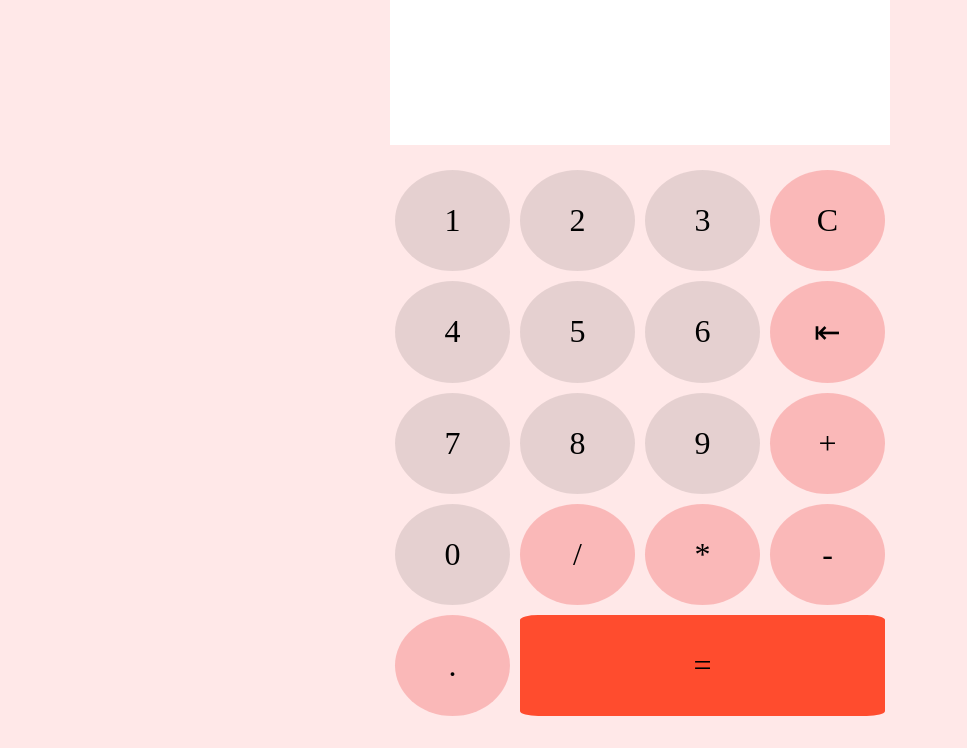
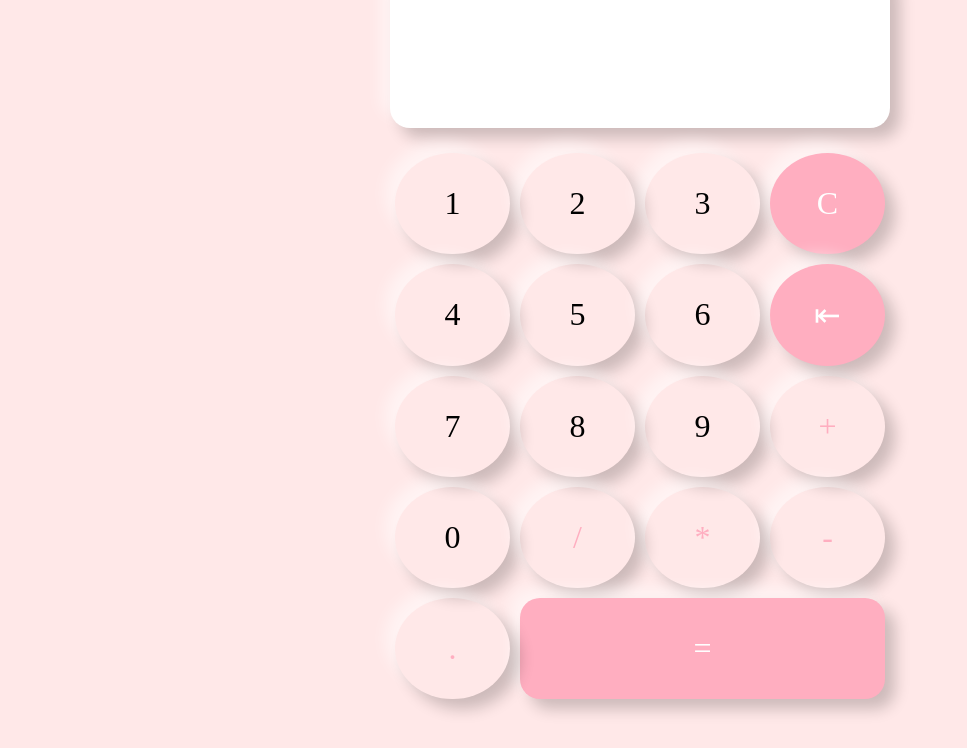
Before and after one commit to anahiquintero99/Calculator, a plain HTML site: page index.html in a window 1280 px wide. Shown: the part 52-800 px from the top of the page, without its empty margins (0-967 px from the left). Drawn offline with Linux system fonts and the light colour scheme.

Commit message:
Add new styles to neumorphism

```diff
--- a/css/app.css
+++ b/css/app.css
@@ -1,6 +1,11 @@
 :root {
   --key-padding: 2rem;
   --background-body: #ffe8e8;
+  --shades-buttons: 10px 10px 15px rgba(0, 0, 0, 0.2), -10px -10px 15px rgba(255, 255, 255, 0.5);
+  --inner-shades-buttons: 10px 10px 15px rgba(0, 0, 0, 0.2) inset,
+    -10px -10px 15px rgba(255, 255, 255, 0.5) inset;
+  --background-buttons: #ffaec0;
+  --symbol-color: #ffaec0;
 }
 
 *,
@@ -12,6 +17,7 @@
 }
 
 body {
+  margin-top: 20px;
   background-color: var(--background-body);
 }
 
@@ -24,6 +30,8 @@ body {
 
 .calculator__display {
   background-color: white;
+  box-shadow: var(--shades-buttons);
+  border-radius: 20px;
   height: 10rem;
   grid-column: span 4;
   text-align: right;
@@ -36,6 +44,8 @@ body {
 
 .calculator__key {
   cursor: pointer;
+  background-color: transparent;
+  box-shadow: var(--shades-buttons);
   padding: var(--key-padding);
   text-align: center;
   font-size: 2rem;
@@ -43,55 +53,61 @@ body {
   margin: 5px;
 }
 
-.calculator__number {
-  background-color: rgba(0, 0, 0, 0.1);
+.calculator__number:hover {
+  box-shadow: var(--inner-shades-buttons);
 }
 
-.calculator__number:hover {
-  background-color: rgba(0, 0, 0, 0.3);
-}
-
-.calculator__symbol {
-  background-color: rgba(246, 138, 138, 0.5);
+.calculator__symbol:hover {
+  box-shadow: var(--inner-shades-buttons);
 }
 
 .calculator__symbol--clear-all {
+  background-color: var(--background-buttons);
+  color: white;
   grid-column: 4;
   grid-row: 2;
 }
 
 .calculator__symbol--clear-one {
+  background-color: var(--background-buttons);
+  color: white;
   grid-column: 4;
   grid-row: 3;
 }
 
 .calculator__symbol--sum {
+  color: var(--symbol-color);
   grid-column: 4;
   grid-row: 4;
 }
 
 .calculator__symbol--subtract {
+  color: var(--symbol-color);
   grid-column: 4;
   grid-row: 5;
 }
 
 .calculator__symbol--multiplication {
+  color: var(--symbol-color);
   grid-column: 3;
   grid-row: 5;
 }
 
 .calculator__symbol--division {
+  color: var(--symbol-color);
   grid-column: 2;
   grid-row: 5;
 }
 
 .calculator__symbol--dot {
+  color: var(--symbol-color);
   grid-column: 1;
   grid-row: 6;
 }
 
 .calculator__symbol--equal {
+  color: white;
   grid-column: span 3;
-  background-color: rgba(255, 38, 0, 0.8);
-  border-radius: 5%;
+  background-color: var(--background-buttons);
+  border-radius: 20px;
 }
--- a/index.html
+++ b/index.html
@@ -10,8 +10,6 @@
   <link rel="stylesheet" href="./css/app.css">
 </head>
 <body>
-  <h1>Calculator</h1>
-
   <div class="calculator">
     <!-- DISPLAY -->
     <div class="calculator__display"></div>
```
